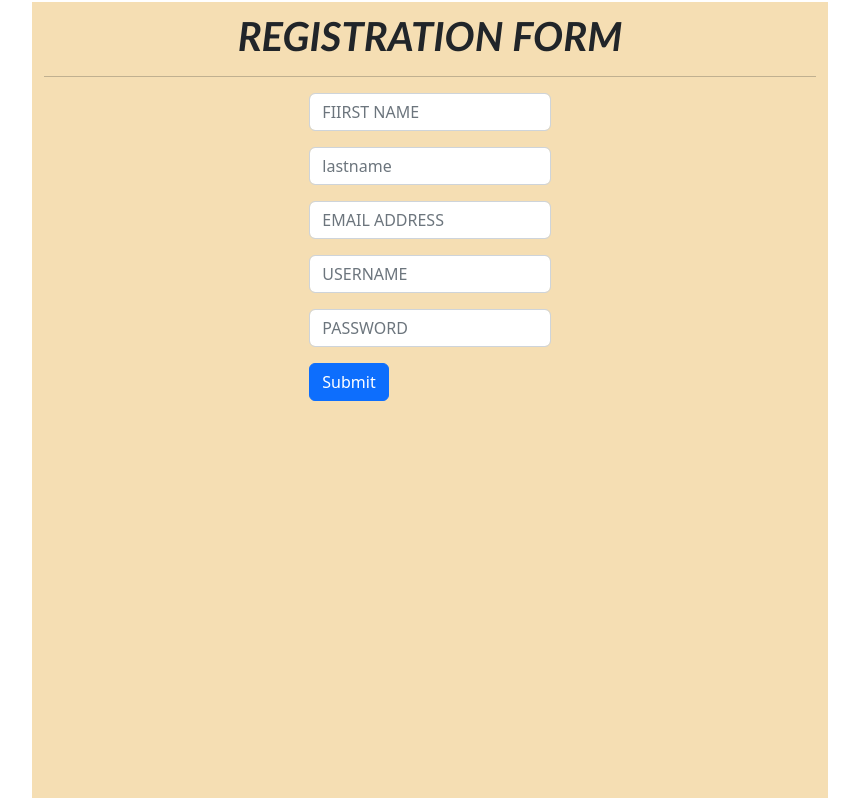
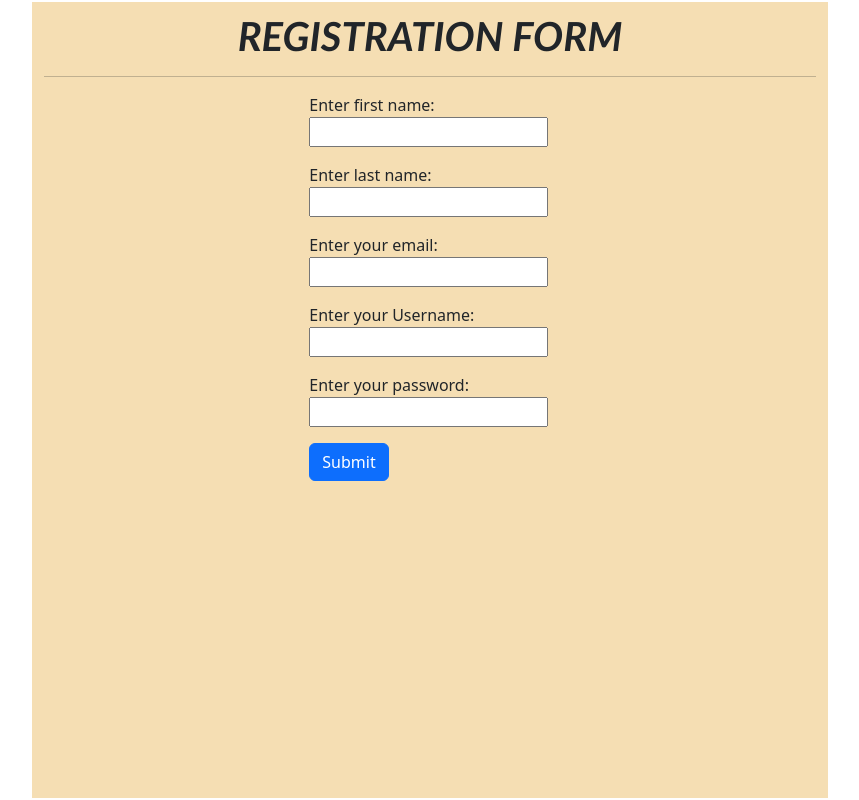
Before and after one commit to SDE-Ashik/employeemanagement, a Django app: page /employee/register in a window 1280 px wide. Shown: the whole page, without its empty margins (210-1069 px from the left). Run offline with Django 4.2, Linux system fonts and the light colour scheme.

Commit message:
modified

```diff
--- a/calculator/forms.py
+++ b/calculator/forms.py
@@ -1,4 +1,4 @@
 from django import forms
 class OperationForm(forms.Form):
-    num1 = forms.IntegerField()
-    num2 = forms.IntegerField()
+    num1 = forms.IntegerField(label="enter  number")
+    num2 = forms.IntegerField(label="enter number")
--- /dev/null
+++ b/employee/forms.py
@@ -0,0 +1,11 @@
+from django import forms
+class RegistrationForm(forms.Form):
+    f_name = forms.CharField(label="Enter first name")
+    l_name = forms.CharField(label="Enter last name")
+    e_mail = forms.EmailField(label="Enter your email")
+    u_name = forms.CharField(label="Enter your Username")
+    pwd = forms.CharField(label="Enter your password")
+
+class LoginForm(forms.Form):
+    u_name = forms.CharField(label="enter your user name")
+    pwd = forms.CharField(label="enter your password")
--- a/employee/templates/registration.html
+++ b/employee/templates/registration.html
@@ -37,30 +37,31 @@
             <div class="col-4">
         <form action="" method="POST">
             {%csrf_token%}
+            {{form.as_p}}
 
-            <div class="mb-3">
+<!--            <div class="mb-3">-->
 
-                <input type="text" name="f_name"  class="form-control" id="exampleInputfirstname" placeholder="FIIRST NAME" aria-describedby="emailHelp">
+<!--                <input type="text" name="f_name"  class="form-control" id="exampleInputfirstname" placeholder="FIIRST NAME" aria-describedby="emailHelp">-->
 
-              </div>
-              <div class="mb-3">
+<!--              </div>-->
+<!--              <div class="mb-3">-->
 
-                <input type="text" class="form-control" id="examplelastname" placeholder="lastname" name="l_name" >
+<!--                <input type="text" class="form-control" id="examplelastname" placeholder="lastname" name="l_name" >-->
 
-              </div>
-            <div class="mb-3">
+<!--              </div>-->
+<!--            <div class="mb-3">-->
 
-                <input type="email" class="form-control" id="exampleInputEmail1" placeholder="EMAIL ADDRESS" name="e_mail">
+<!--                <input type="email" class="form-control" id="exampleInputEmail1" placeholder="EMAIL ADDRESS" name="e_mail">-->
 
-              </div>
-                <div class="mb-3">
+<!--              </div>-->
+<!--                <div class="mb-3">-->
 
-                <input type="text" class="form-control" id="exampleusername" placeholder="USERNAME" name="u_name">
-              </div>
-              <div class="mb-3">
+<!--                <input type="text" class="form-control" id="exampleusername" placeholder="USERNAME" name="u_name">-->
+<!--              </div>-->
+<!--              <div class="mb-3">-->
 
-                <input type="password" class="form-control" id="exampleInputPassword1" placeholder="PASSWORD" name="pwd" >
-              </div>
+<!--                <input type="password" class="form-control" id="exampleInputPassword1" placeholder="PASSWORD" name="pwd" >-->
+<!--              </div>-->
 
 
               <button type="submit" class="btn btn-primary">Submit</button>
--- a/employee/views.py
+++ b/employee/views.py
@@ -1,6 +1,7 @@
 from django.shortcuts import render
 from django.http import HttpResponse
 from django.views.generic import View
+from employee.forms import RegistrationForm,LoginForm
 
 
 # Create your views here.
@@ -21,7 +22,8 @@ class IndexView(View):
 
 class LoginView(View):
     def get(self, request):
-        return render(request, "login.html")
+        form = LoginForm()
+        return render(request, "login.html",{"form": form})
 
     def post(self, request):
         print(request.POST.get("u_name"))
@@ -32,7 +34,8 @@ class LoginView(View):
 
 class RegistrationView(View):
     def get(self, request):
-        return render(request, "registration.html")
+        form = RegistrationForm()
+        return render(request, "registration.html", {"form":form})
 
     def post(self, request):
         print(request.POST.get("f_name"))
```
Also changed, not shown: calculator/templates/add.html (+5 -4 lines), calculator/templates/div.html (+5 -4 lines), calculator/templates/mul.html (+5 -4 lines), calculator/templates/sub.html (+5 -4 lines), calculator/views.py (+10 -5 lines), employee/templates/login.html (+7 -6 lines).
